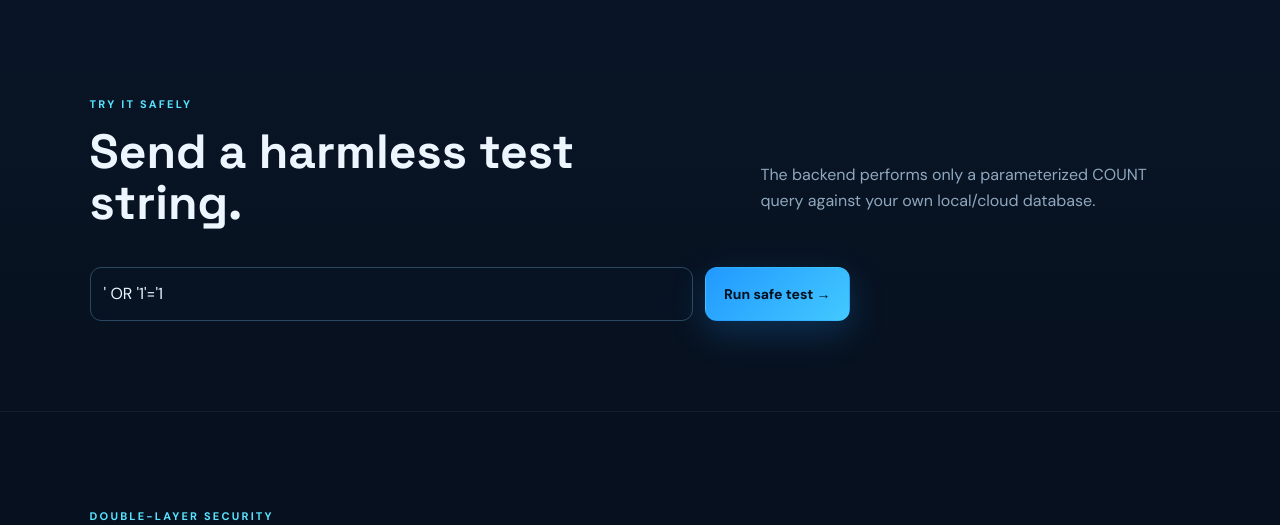
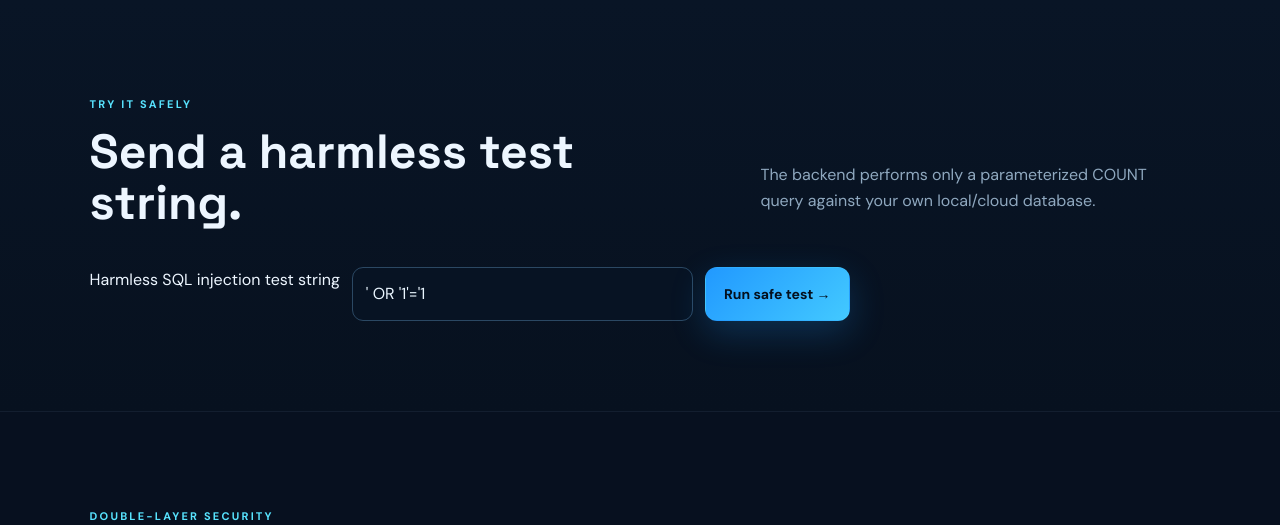
Before and after one commit to sumitsaxena2716-sys/CodeAlpha-SQL-Security, a Flask app: page /security-demo in a window 1280 px wide. Shown: the part 996-1521 px from the top of the page. Run offline with Flask 3, Linux system fonts and the light colour scheme.

Commit message:
Improve security monitoring and SQL injection demo

```diff
--- a/templates/security_center.html
+++ b/templates/security_center.html
@@ -1,4 +1,6 @@
 {% extends 'base.html' %}
+{% block robots_directive %}noindex,nofollow{% endblock %}
+{% block meta_description %}Review recent security events associated with your CipherShield account.{% endblock %}
 {% block title %}Security Center · CipherShield{% endblock %}
 {% block content %}
 <section class="dashboard-page section"><div class="dash-top"><div><span class="eyebrow">SECURITY CENTER</span><h1>Recent security events</h1><p class="muted">Operational visibility for authentication and security controls.</p></div></div>
--- a/templates/security_demo.html
+++ b/templates/security_demo.html
@@ -1,4 +1,5 @@
 {% extends 'base.html' %}
+{% block meta_description %}Try a controlled SQL injection prevention demonstration using safe parameterized database queries in CipherShield.{% endblock %}
 {% block title %}Security Lab · CipherShield{% endblock %}
 {% block content %}
 <section class="demo-hero section"><div><span class="eyebrow">CONTROLLED SECURITY LAB</span><h1>See how SQL Injection<br><span>gets stopped.</span></h1><p class="hero-text">This page demonstrates the secure pattern used by the application. The test input is treated strictly as data and is never executed as SQL.</p></div><div class="lab-badge"><b>DEFENSE</b><span>PARAMETERIZED SQL</span></div></section>
@@ -8,7 +9,7 @@
   (input,)
 )</code></pre><p>The database receives the SQL structure and the user value separately.</p></article></div></section>
 <section class="section section-dark"><div class="section-head"><div><span class="eyebrow">TRY IT SAFELY</span><h2>Send a harmless test string.</h2></div><p>The backend performs only a parameterized COUNT query against your own local/cloud database.</p></div>
-<form method="post" action="{{ url_for('security_demo_test') }}" class="lab-form"><input type="hidden" name="csrf_token" value="{{ csrf_token() }}"><input name="sample" value="{{ test_value or "' OR '1'='1" }}" maxlength="120"><button class="btn primary" type="submit">Run safe test →</button></form>
-{% if test_value is defined %}<div class="result-box"><span class="result-icon">✓</span><div><b>Parameterized query completed</b><small>Input: <code>{{ test_value }}</code> · Matching users: {{ test_result }}</small></div></div>{% endif %}</section>
+<form method="post" action="{{ url_for('security_demo_test') }}" class="lab-form"><input type="hidden" name="csrf_token" value="{{ csrf_token() }}"><label class="visually-hidden" for="sample-input">Harmless SQL injection test string</label><input id="sample-input" name="sample" value="{{ test_value or "' OR '1'='1" }}" maxlength="120"><button class="btn primary" type="submit">Run safe test →</button></form>
+{% if test_error is defined %}<div class="result-box error-result" role="alert"><div><b>Test could not complete</b><small>The database is unavailable or the query failed. Check the server configuration and try again.</small></div></div>{% elif test_value is defined %}<div class="result-box" role="status"><span class="result-icon" aria-hidden="true">✓</span><div><b>Parameterized query completed</b><small>Input: <code>{{ test_value }}</code> · Matching users: {{ test_result }}</small></div></div>{% endif %}</section>
 <section class="section"><div class="section-head"><div><span class="eyebrow">DOUBLE-LAYER SECURITY</span><h2>SQL protection + data encryption.</h2></div></div><div class="layer-grid"><div><span>01</span><h3>Query Layer</h3><p>Parameterized SQL prevents attacker-controlled input from becoming executable SQL.</p></div><div><span>02</span><h3>Data Layer</h3><p>AES-256-GCM encrypts sensitive profile values before they are stored in MySQL.</p></div><div><span>03</span><h3>Access Layer</h3><p>Password hashes, CSRF protection, throttling and secure headers reduce application attack surface.</p></div></div></section>
 {% endblock %}
```
